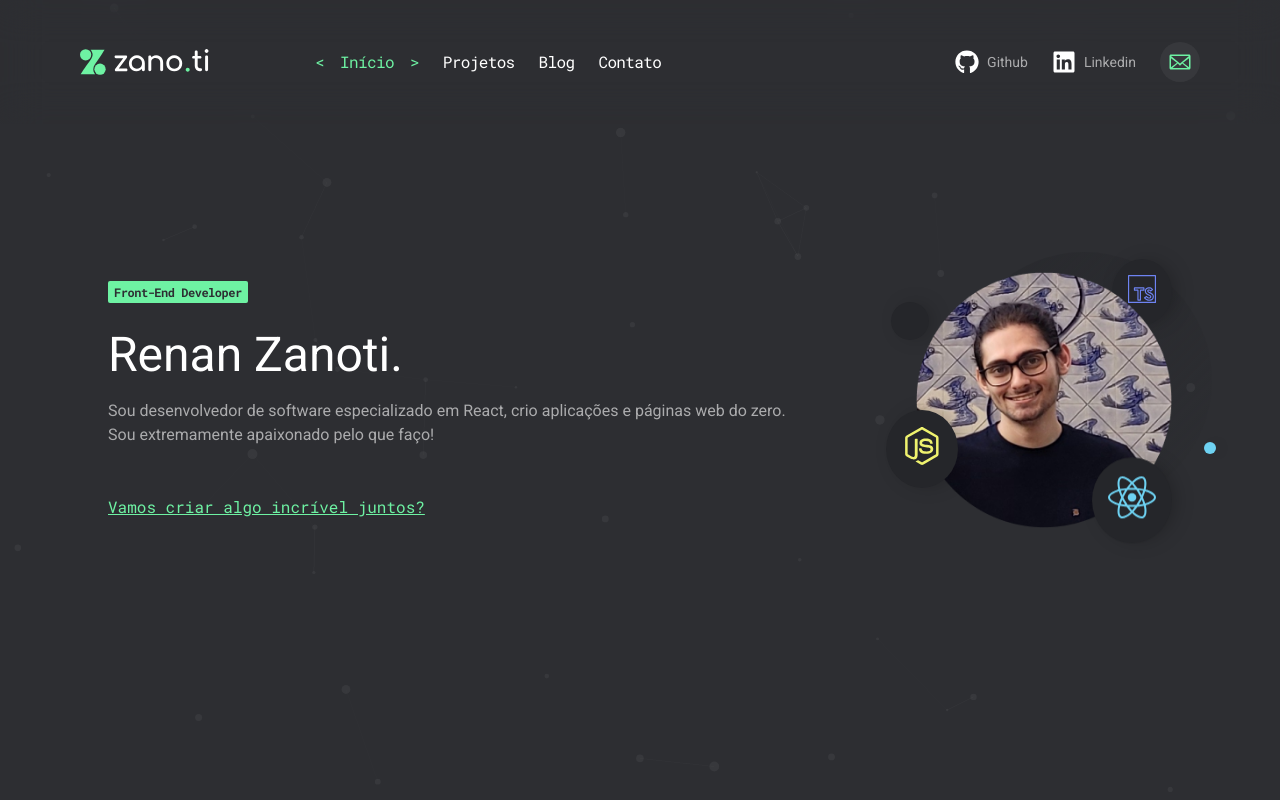
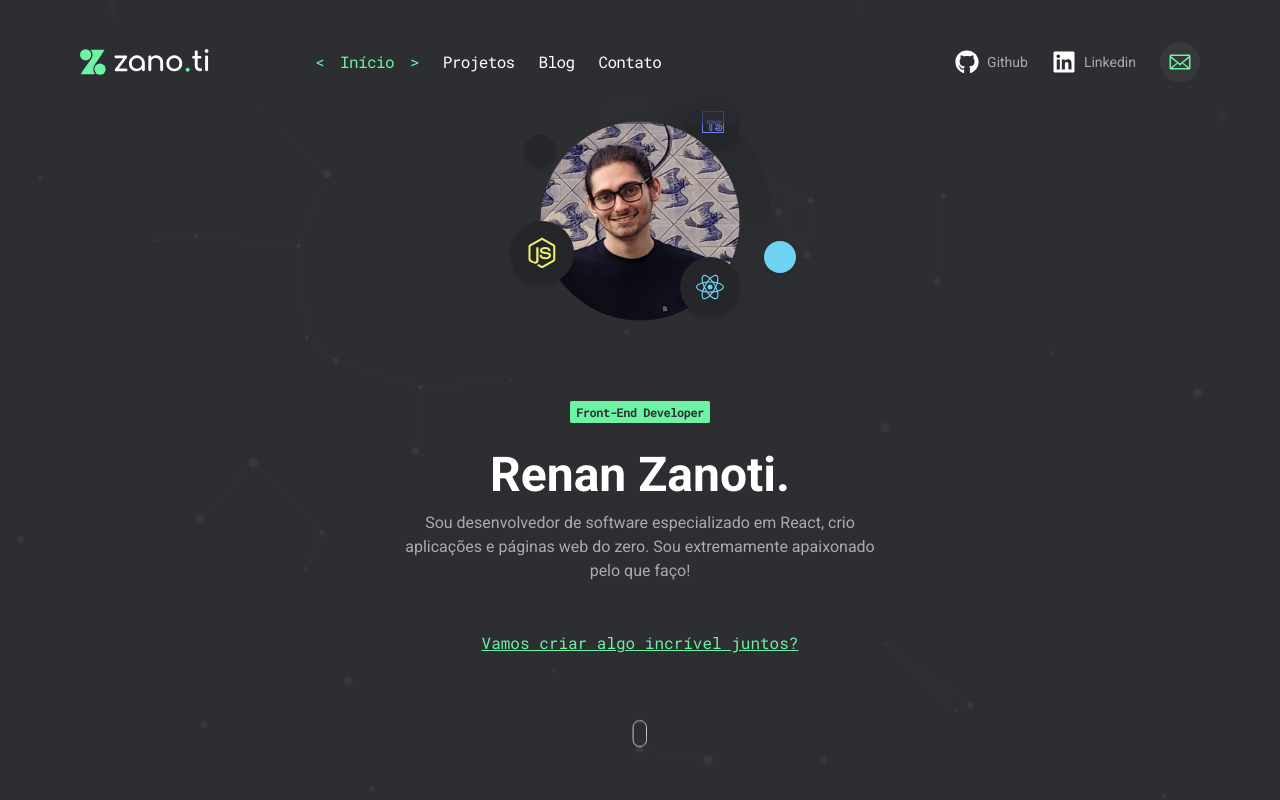
Before and after one commit to renanzan/zanoti-website, a Next.js app: page / in a window 1280 px wide. Shown: the top 800 px of the page. Built offline with nearby package versions, Linux system fonts and the light colour scheme.

Commit message:
fix: :bug: test homepage safari

```diff
--- a/package.json
+++ b/package.json
@@ -31,7 +31,7 @@
 		"typescript": "^4.7.4"
 	},
 	"scripts": {
-		"dev": "next dev",
+		"dev": "next dev && npx tailwindcss -i ./src/input.css -o ./dist/output.css --watch",
 		"build": "next build",
 		"start": "next start"
 	}
--- a/src/components/Layout/index.tsx
+++ b/src/components/Layout/index.tsx
@@ -80,7 +80,7 @@ const Layout: NextComponentType<{}, {}, Props> = ({ title, waterMarkSection, chi
 					{children}
 				</S.Main>
 
-				<Footer />
+				{/* <Footer /> */}
 			</S.Root>
 		</LayoutContext.Provider>
 	);
--- a/src/components/MyPhoto/index.tsx
+++ b/src/components/MyPhoto/index.tsx
@@ -7,47 +7,41 @@ const MyPhoto: NextComponentType = () => {
 	return (
 		<S.Root>
 			<S.FloatingSphere
-				x="-30px"
-				y="50%"
-				z={3}
-				speed={11}>
+				className="left-[-30px] top-[50%] z-[3]"
+				speed="11">
 				<Image
 					src="/assets/icons/node-js.svg"
-					height="40px"
-					width="40px" />
+					height="32px"
+					width="32px" />
 			</S.FloatingSphere>
 
 			<Image
 				src="/assets/images/photo.png"
 				layout="fill"
-				style={{ zIndex: 2 }}
-				priority
-				quality={100} />
+				className="z-[2]"
+				quality={100}
+				priority />
 
 			<S.FloatingSphere
-				x="calc(100% - 80px)"
-				y="calc(100% - 80px)"
-				z={4}
-				speed={9}>
+				className="left-[calc(100%-60px)] top-[calc(100%-60px)] z-[3]"
+				speed="9">
 				<Image
 					src="/assets/icons/react-js.svg"
-					height="64px"
-					width="64px" />
+					height="48px"
+					width="48px" />
 			</S.FloatingSphere>
 
 			<S.FloatingSphere
-				x="calc(100% - 60px)"
-				y="-20px"
-				z={1}
-				speed={8}>
+				className="left-[calc(100%-54px)] top-[-20px] z-[1]"
+				speed="8">
 				<Image
 					src="/assets/icons/ts.svg"
-					height="32px"
-					width="32px" />
+					height="24px"
+					width="24px" />
 			</S.FloatingSphere>
 
-			<S.FloatingSphere x="-25px" y="20px" z={2} speed={10} />
-			<S.FloatingBlueSphere x="calc(100% + 32px)" y="calc(100% - 96px)" speed={11} />
+			<S.FloatingSphere className="left-[-16px] top-[16px] z-[2]" speed="10" />
+			<S.FloatingBlueSphere className="left-[calc(100%+24px)] top-[calc(100%-80px)] z-[2]" speed="11" />
 			<S.ShadowBall />
 		</S.Root>
 	);
--- a/src/components/MyPhoto/styles.tsx
+++ b/src/components/MyPhoto/styles.tsx
@@ -1,65 +1,28 @@
 import styled, { keyframes } from "styled-components";
+import { motion } from "framer-motion";
 
-const floatAnimation = keyframes`
-	0% { transform: translateY(0px); }
-	40% { transform: translateY(10px); }
-	50% { transform: translateY(10px); }
-	100% { transform: translateY(-10px); }
-`;
+export const Root = styled.div.attrs({
+	className: "relative w-[200px] aspect-square z-[1] pointer-events-none select-none lg:scale-[1.3]"
+})``;
+
+export const ShadowBall = styled.div.attrs({
+	className: "absolute h-full aspect-square rounded-full top-[-15px] right-[-30px] z-[0] bg-gradient-to-b from-[#28292d]"
+})``;
 
 type FloatingSphereParams = {
-	x?: string;
-	y?: string;
-	z?: number;
-	speed: number;
+	speed: string;
 }
 
-export const Root = styled.div`
-	position: relative;
-	width: fit-content;
-	align-self: center;
-	min-width: 256px;
-	aspect-ratio: 1/1;
-	pointer-events: none;
-	user-select: none;
+export const FloatingSphere = styled(motion.div).attrs<FloatingSphereParams>(({ speed }) => ({
+	className: `absolute block bg-background min-h-[24px] h-fit w-fit aspect-square rounded-full p-4 shadow-md`,
+	initial: { y: 10 },
+	animate: { y: -10 },
+	transition: { duration: speed, repeat: Infinity, repeatType: "reverse", easeInOut: true }
+})) <FloatingSphereParams>``;
 
-	@media (max-width:450px) {
-		transform: scale(0.8);
-		margin: -10%;
-	}
-`;
-
-export const ShadowBall = styled.div`
-	position: absolute;
-	height: 100%;
-	aspect-ratio: 1/1;
-	border-radius: 50%;
-	top: -20px;
-	right: -40px;
-	z-index: 0;
-	background: linear-gradient(135deg, rgba(40, 41, 45, 0.8) 0%, rgba(40, 41, 45, 0) 100%);
-`;
-
-export const FloatingSphere = styled.div<FloatingSphereParams>`
-	position: absolute;
-	background: #25262A;
-	min-width: 38px;
-	min-height: 38px;
-	border-radius: 50%;
-	padding: 16px;
-	box-shadow: 6px 0px 20px -4px rgba(0, 0, 0, 0.25);
-	top: ${({ y }) => y};
-	left: ${({ x }) => x};
-	z-index: ${({ z }) => z};
-	height: fit-content;
-	width: fit-content;
-	animation: ${floatAnimation} ${({ speed }) => `${speed}s`} ease-in-out infinite alternate;
-	animation-delay: 1s;
-`;
-
-export const FloatingBlueSphere = styled(FloatingSphere)`
-	background: #6ED2F2;
-	padding: 0px;
-	min-width: 12px;
-	min-height: 12px;
-`;
+export const FloatingBlueSphere = styled(motion.div).attrs<FloatingSphereParams>(({ speed }) => ({
+	className: "absolute block h-fit w-fit aspect-square rounded-full p-4 shadow-md min-h-[8px] bg-[#6ED2F2] p-0",
+	initial: { y: 10 },
+	animate: { y: -10 },
+	transition: { duration: speed, repeat: Infinity, repeatType: "reverse", easeInOut: true }
+})) <FloatingSphereParams>``;
--- a/src/templates/home/index.tsx
+++ b/src/templates/home/index.tsx
@@ -21,11 +21,15 @@ const HomeTemplate: NextComponentType = () => {
 				<S.CoverInfoContainer>
 					<S.Badge>Front-End Developer</S.Badge>
 
-					<h1>Renan Zanoti.</h1>
+					<h1 className="font-bold text-[32px] mt-4 font-roboto md:text-[48px]">Renan Zanoti.</h1>
 
-					<p>Sou desenvolvedor de software especializado em React, crio aplicações e páginas web do zero. Sou extremamente apaixonado pelo que faço!</p>
+					<p className="text-white-600 font-roboto text-base">Sou desenvolvedor de software especializado em React, crio aplicações e páginas web do zero. Sou extremamente apaixonado pelo que faço!</p>
 
-					<Link href="/contact" passHref><a>Vamos criar algo incrível juntos?</a></Link>
+					<Link href="/contact" passHref>
+						<a className="text-primary mt-12 pb-6 font-roboto-mono">
+							Vamos criar algo incrível juntos?
+						</a>
+					</Link>
 				</S.CoverInfoContainer>
 
 				<MyPhoto />
@@ -37,7 +41,7 @@ const HomeTemplate: NextComponentType = () => {
 				<ConnectParticles />
 			</S.Cover>
 
-			<S.Content>
+			{/* <S.Content>
 				<S.Introduction>
 					<SkillsCardsList />
 
@@ -74,7 +78,7 @@ const HomeTemplate: NextComponentType = () => {
 				</S.ListOfCompanies>
 
 				<ContactForm />
-			</S.Content>
+			</S.Content> */}
 		</Layout>
 	);
 }
--- a/src/templates/home/styles.tsx
+++ b/src/templates/home/styles.tsx
@@ -6,49 +6,13 @@ const scrollAnimation = keyframes`
 	100% { transform: translateY(-10px) }
 `;
 
-export const Cover = styled.div`
-	position: relative;
-	display: flex;
-	align-items: center;
-	justify-content: center;
-	background: #2D2E32;
-	padding: 240px 80px 180px 24px;
-	gap: 124px;
-	box-shadow: 0px 4px 6px rgba(0, 0, 0, 0.15);
+export const Cover = styled.div.attrs({
+	className: "relative flex flex-col-reverse items-center justify-center bg-background-light py-24 px-4 gap-16 shadow-md min-h-screen md:px-12 md:gap-20 lg:gap-40 lg:flex-row"
+})``;
 
-	@media (max-height:1440px) {
-		height: 100vh;
-		align-items: center;
-		padding: 0px;
-	}
-
-	@media (max-width:770px) {
-		flex-direction: column-reverse;
-		padding: 120px 40px 120px 40px;
-		gap: 64px;
-	}
-
-	@media (max-height:1440px) and (max-width:770px) {
-		padding: 0px;
-	}
-
-	@media (max-width:450px) {
-		padding: 88px 24px 120px 24px;
-	}
-
-	@media (max-height:1440px) and (max-width:450px) {
-		padding: 0px;
-	}
-`;
-
-export const CoverInfoContainer = styled.section`
-	position: relative;
-	display: flex;
-	flex-direction: column;
-	font-family: 'Roboto', sans-serif;
-	max-width: 684px;
-	z-index: 1;
-
+export const CoverInfoContainer = styled.section.attrs({
+	className: "relative flex flex-col items-center text-center max-w-[500px] lg:items-start lg:text-left xl:max-w-[650px]"
+})`
 	:before {
 		content:"<html>";
 		position: absolute;
@@ -57,9 +21,10 @@ export const CoverInfoContainer = styled.section`
 		color: rgba(255, 255, 255, 0.1);
 		font-size: 32px;
 		font-weight: lighter;
+		display: none;
 
-		@media (max-width:1599px) {
-			display: none;
+		@media (min-width: 1366px) {
+			display: block;
 		}
 	}
 
@@ -71,16 +36,14 @@ export const CoverInfoContainer = styled.section`
 		color: rgba(255, 255, 255, 0.1);
 		font-size: 32px;
 		font-weight: lighter;
+		display: none;
 
-		@media (max-width:1599px) {
-			display: none;
+		@media (min-width:1366px) {
+			display: block;
 		}
 	}
 
 	>h1 {
-		font-size: 48px;
-		margin: 16px 0px 0px 0px;
-
 		:before {
 			content: "<h1>";
 			position: absolute;
@@ -89,18 +52,15 @@ export const CoverInfoContainer = styled.section`
 			color: rgba(255, 255, 255, 0.1);
 			font-size: 32px;
 			font-weight: lighter;
+			display: none;
 
-			@media (max-width:1599px) {
-				display: none;
+			@media (min-width:1366px) {
+				display: block;
 			}
 		}
 	}
 
 	>p {
-		font-size: 16px;
-		color: rgba(255, 255, 255, 0.6);
-		margin: 8px 0px 0px 0px;
-
 		:before {
 			content:"<p>";
 			position: absolute;
@@ -117,10 +77,10 @@ export const CoverInfoContainer = styled.section`
 	}
 
 	>a {
-		color: var(--primary);
+		/* color: var(--primary);
 		margin: 48px 0px 0px 0px;
 		font-family: 'Roboto Mono', monospace;
-		transition: 250ms;
+		transition: 250ms; */
 
 		:hover {
 			filter: brightness(1.2);
@@ -273,8 +233,4 @@ export const ScrollDownAnimationContainer = styled.div`
 	aspect-ratio: 1/1;
 	opacity: 0.8;
 	animation: 2s ${scrollAnimation} infinite alternate linear;
-
-	@media (max-height: 800px) {
-		display: none;
-	}
 `;
--- a/tailwind.config.js
+++ b/tailwind.config.js
@@ -6,7 +6,29 @@ module.exports = {
 		"./src/components/**/*.{js,ts,jsx,tsx}"
 	],
 	theme: {
-		extend: {},
+		screens: {
+			sm: '412px',
+			md: '768px',
+			lg: '1366px',
+			xl: '1920px',
+		},
+		fontFamily: {
+			roboto: ['Roboto', 'sans-serif'],
+			"roboto-mono": ['Roboto Mono', 'monospace']
+		},
+		extend: {
+			colors: {
+				primary: '#6EF2A3',
+				background: {
+					DEFAULT: "#25262A",
+					light: "#2D2E32"
+				},
+				white: {
+					DEFAULT: "#FFFFFF",
+					600: "rgba(255, 255, 255, 0.6)"
+				}
+			}
+		}
 	},
 	plugins: [],
 }
```
